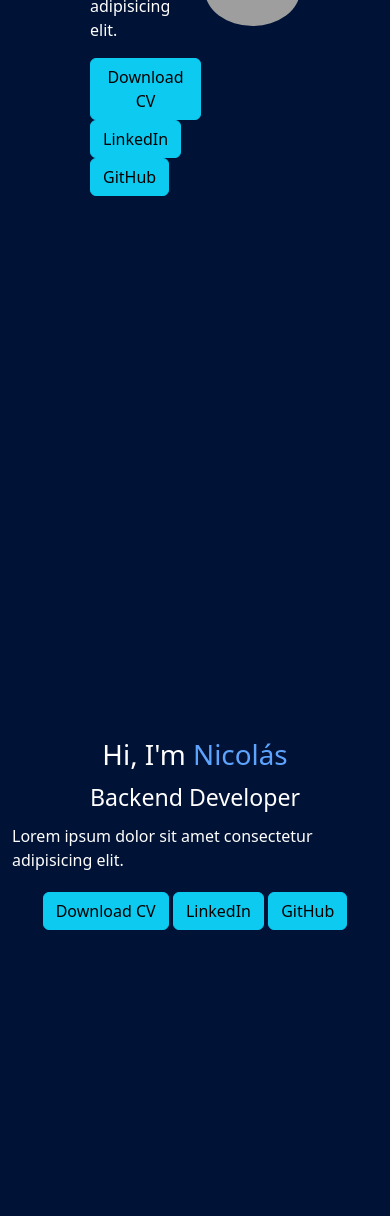
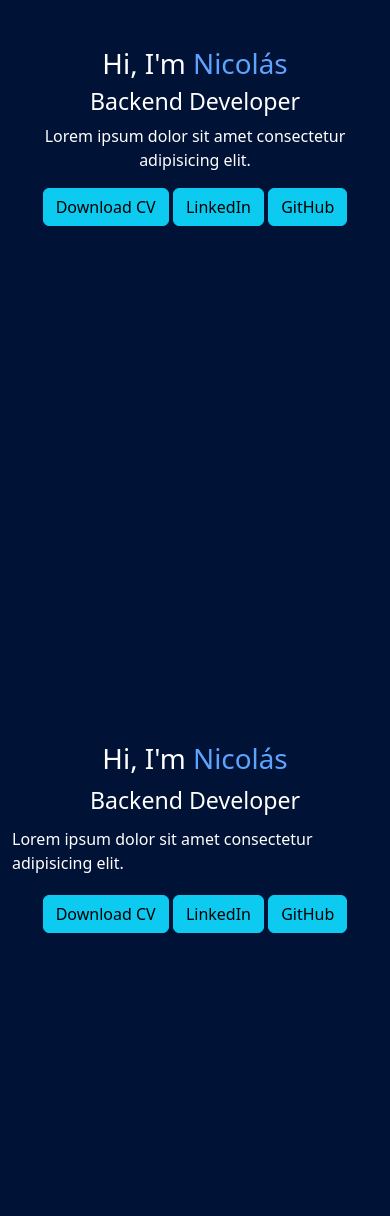
Before and after one commit to nicds-dev/portfolio, a Django app: page / in a window 390 px wide. Shown: the part 472-1688 px from the top of the page. Run offline with Django 4.2, Linux system fonts and the light colour scheme; data that the repository does not hold is empty; grey boxes are pictures that could not be loaded.

Commit message:
home section responsive ok

```diff
--- a/django_portfl/portfolio/static/main.css
+++ b/django_portfl/portfolio/static/main.css
@@ -26,8 +26,5 @@
     height: 100vh;
 }
 .pt-6 {
-    padding-top: 5rem !important;
+    padding-top: 5.4rem !important;
 }
-.container.w-60 {
-    max-width: 60%;
-}
--- a/django_portfl/portfolio/templates/home.html
+++ b/django_portfl/portfolio/templates/home.html
@@ -45,8 +45,9 @@
     </nav>
     <main>
 
-        <section class="container w-60 vh-100 pt-6 text-white d-flex align-items-center gap-1">
-            <div class="col-md-7">
+        <section class="container vh-100 pt-6 text-white d-flex align-items-center">
+            <div class="row p-4 align-items-center gap-5">
+                <div class="col-lg-7 order-2 order-lg-1 text-lg-start text-center ps-lg-4 ps-xxl-5">
                     <h1>Hi, I'm <span class="text-blue">Nicolás</span></h1>
                     <h3>Backend Developer</h3>
                     <p>Lorem ipsum dolor sit amet consectetur adipisicing elit.</p>
@@ -56,8 +57,9 @@
                         <a href="#" class="btn btn-info">GitHub</a>
                     </div>
                 </div>
-            <div class="col-md-5">
+                <div class="col-lg-4 col-md-8 order-1 mx-auto">
                     <img src="../media/portfolio/images/perfil.png" alt="" class="img-fluid rounded-circle">
+                </div>
             </div>
 
         </section>
```
Lines whose indentation alone changed are shown as unchanged.
